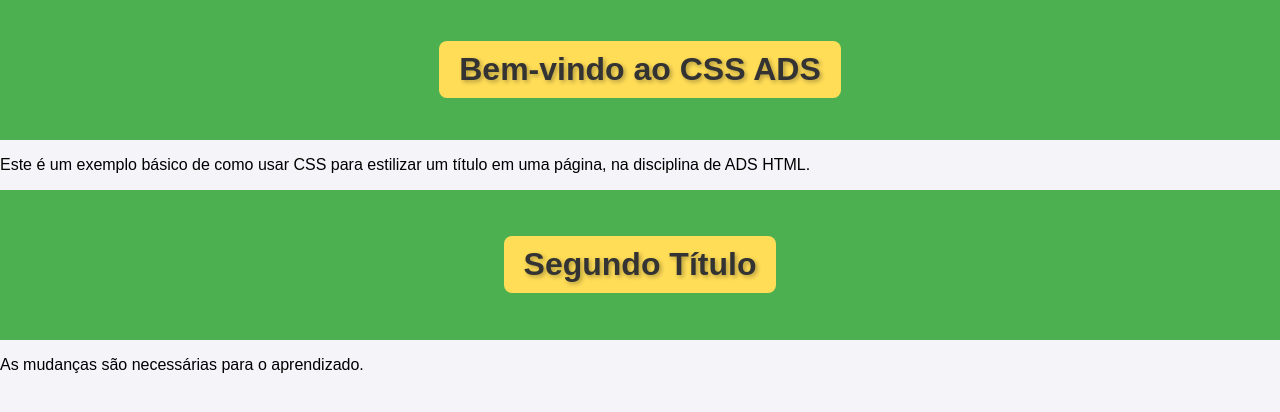
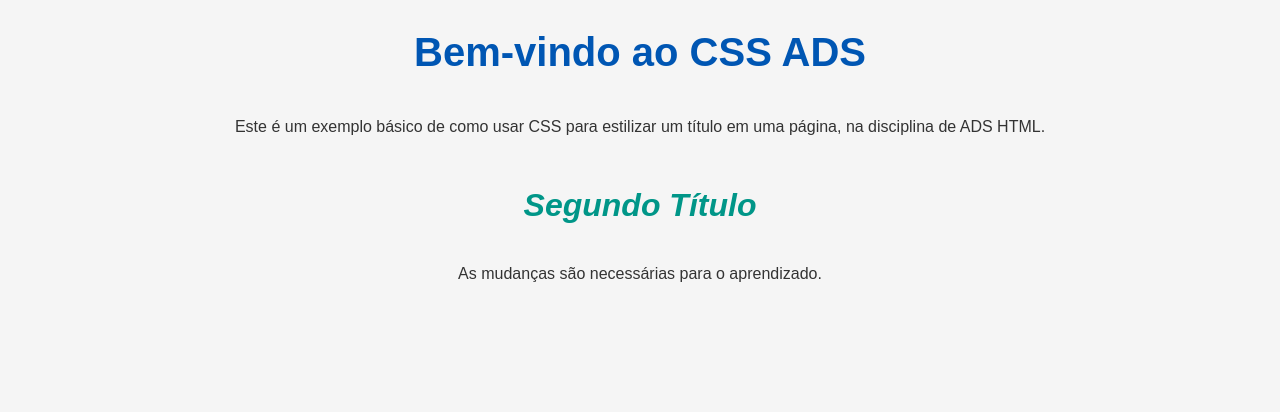
Before and after one commit to rodrigoleal3112/css2titulo, a plain HTML site: page index.html in a window 1280 px wide. Drawn offline with Linux system fonts and the light colour scheme.

Commit message:
Update styles.css

```diff
--- a/styles.css
+++ b/styles.css
@@ -1,27 +1,38 @@
+/* Reset básico */
+* {
+    margin: 0;
+    padding: 0;
+    box-sizing: border-box;
+}
 
-/* Estilos para o corpo da página */
 body {
     font-family: Arial, sans-serif;
-    background-color: #f4f4f9;
-    margin: 0;
-    padding: 0;
+    line-height: 1.6;
+    background-color: #f5f5f5;
+    color: #333;
+    padding: 20px;
+    text-align: center;
 }
 
-/* Estilos para o título */
-.titulo-estilizado {
+/* Estilização do primeiro cabeçalho */
+.header-principal h1 {
+    font-size: 2.5em;
+    color: #0056b3;
+    font-weight: bold;
+    margin-bottom: 20px;
+}
+
+/* Estilização do segundo cabeçalho */
+.header-secundario h2 {
     font-size: 2em;
-    color: #333;
-    background-color: #ffdd57;
-    padding: 10px 20px;
-    border-radius: 8px;
-    text-shadow: 2px 2px 4px rgba(0, 0, 0, 0.3);
-    font-family: 'Arial', sans-serif;
-    display: inline-block;
+    color: #009688;
+    font-style: italic;
+    margin-top: 30px;
+    margin-bottom: 20px;
 }
-    /* Estilos para o cabeçalho */
-    header {
-        background-color: #4CAF50;
-        color: white;
-        padding: 20px;
-        text-align: center;
-    }
+
+/* Estilo para seções */
+section {
+    margin-bottom: 20px;
+    padding: 10px;
+}
```
